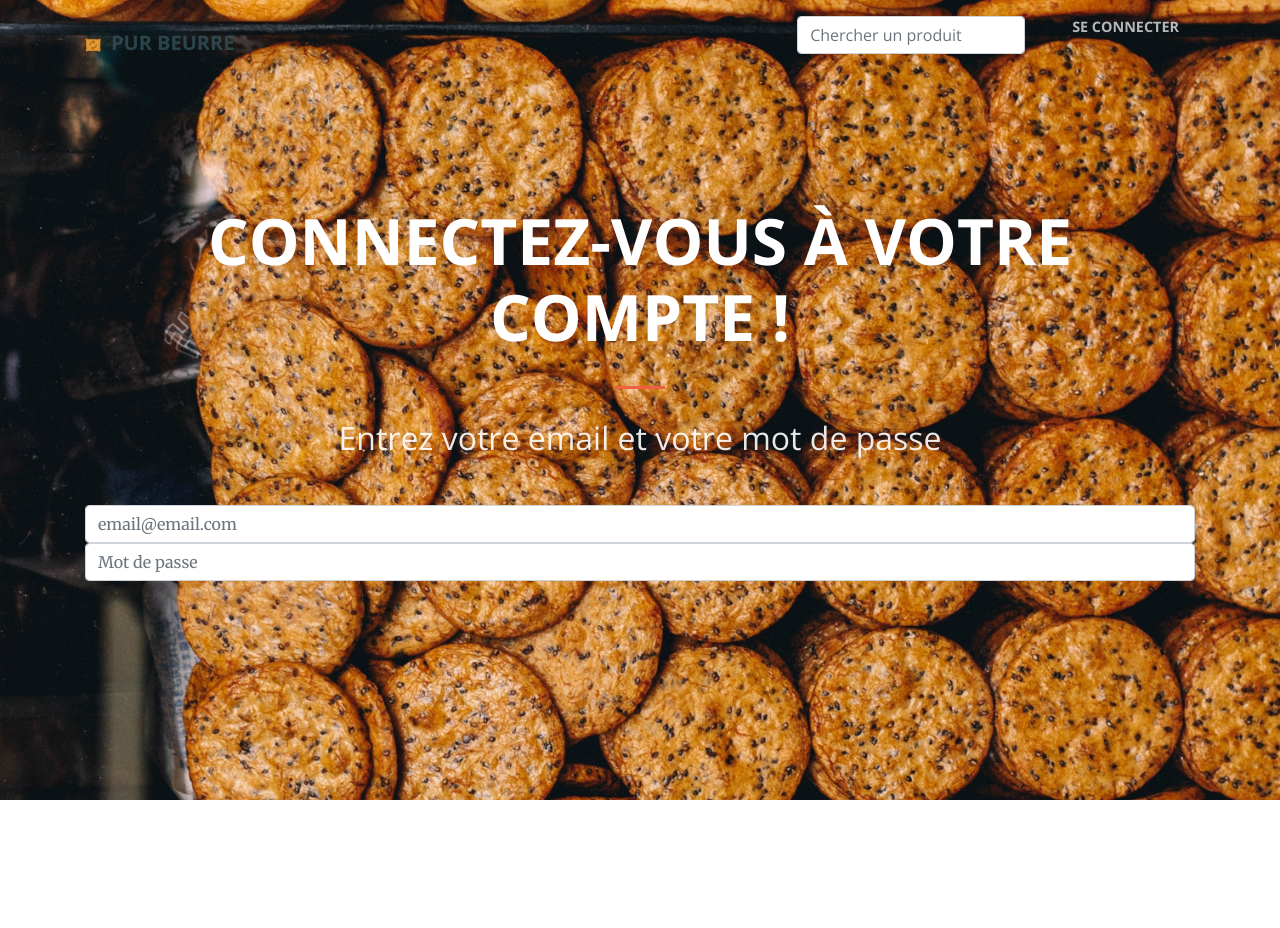
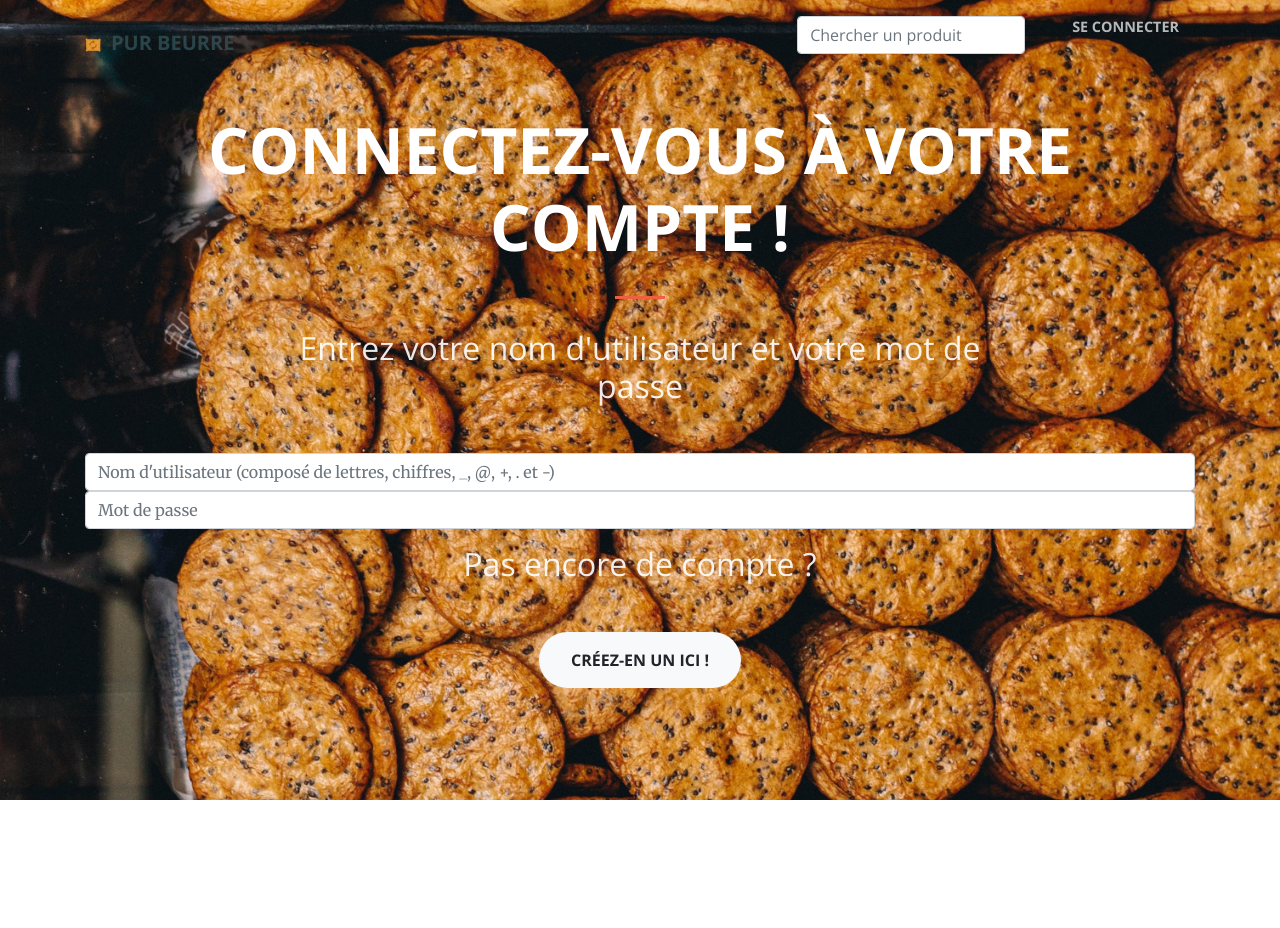
Before and after one commit to lauremenaut/2018_07_31_python_projet_8, a Django app: page /healthier_food/login/ in a window 1280 px wide. Shown: the top 928 px of the page. Run offline with Django 3.2, Linux system fonts and the light colour scheme; some libraries are stand-ins or nearby versions.

Commit message:
replace 'email' with 'username'

```diff
--- a/pur_beurre_lm/healthier_food/templates/pages/login.html
+++ b/pur_beurre_lm/healthier_food/templates/pages/login.html
@@ -13,7 +13,7 @@
         <hr>
       </div>
       <div class="col-lg-8 mx-auto">
-        <h2 class="text-faded mb-5">Entrez votre email et votre mot de passe</h2>
+        <h2 class="text-faded mb-5">Entrez votre nom d'utilisateur et votre mot de passe</h2>
       </div>
     </div>
 
@@ -21,11 +21,19 @@
         <div class="col-md-12 text-center">
             <form action="{% url 'healthier_food:my_account' %}" method="get" accept-charset="utf-8">
                 <div class="form-group">
-                    <input id="email" class="form-control" name="email" placeholder="email@email.com">
+                    <input id="username" class="form-control" name="username" placeholder="Nom d'utilisateur (composé de lettres, chiffres, _, @, +, . et -)">
                     <input id="password" class="form-control" name="password" placeholder="Mot de passe">
                 </div>
             </form>
         </div>
+
+        <div class="col-lg-8 mx-auto">
+          <h2 class="text-faded mb-5">Pas encore de compte ?</h2>
+
+          <a class="btn btn-light btn-xl sr-button" href="{% url 'healthier_food:new_account' %}">Créez-en un ici !</a>
+
+        </div>
+
     </div>
 
   </div>
```
